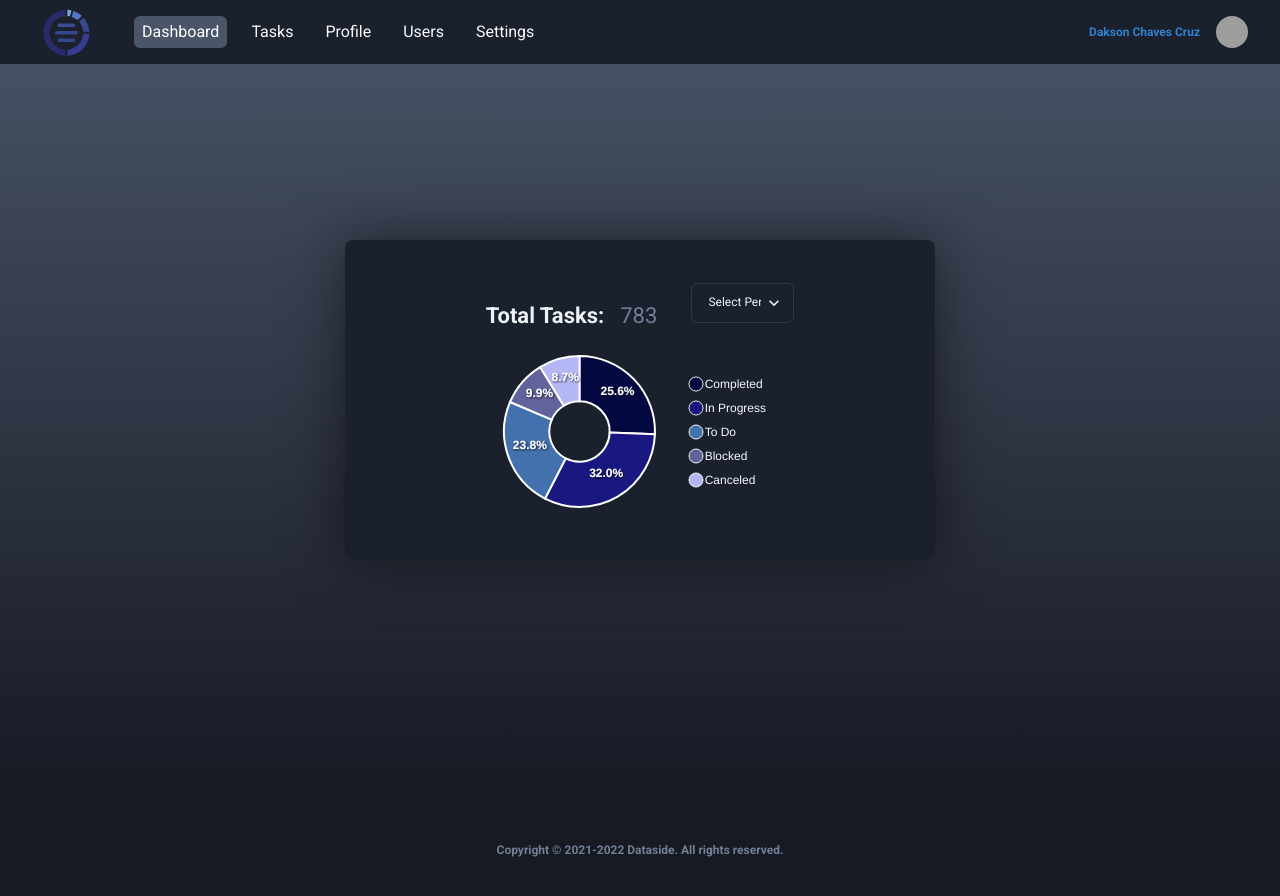
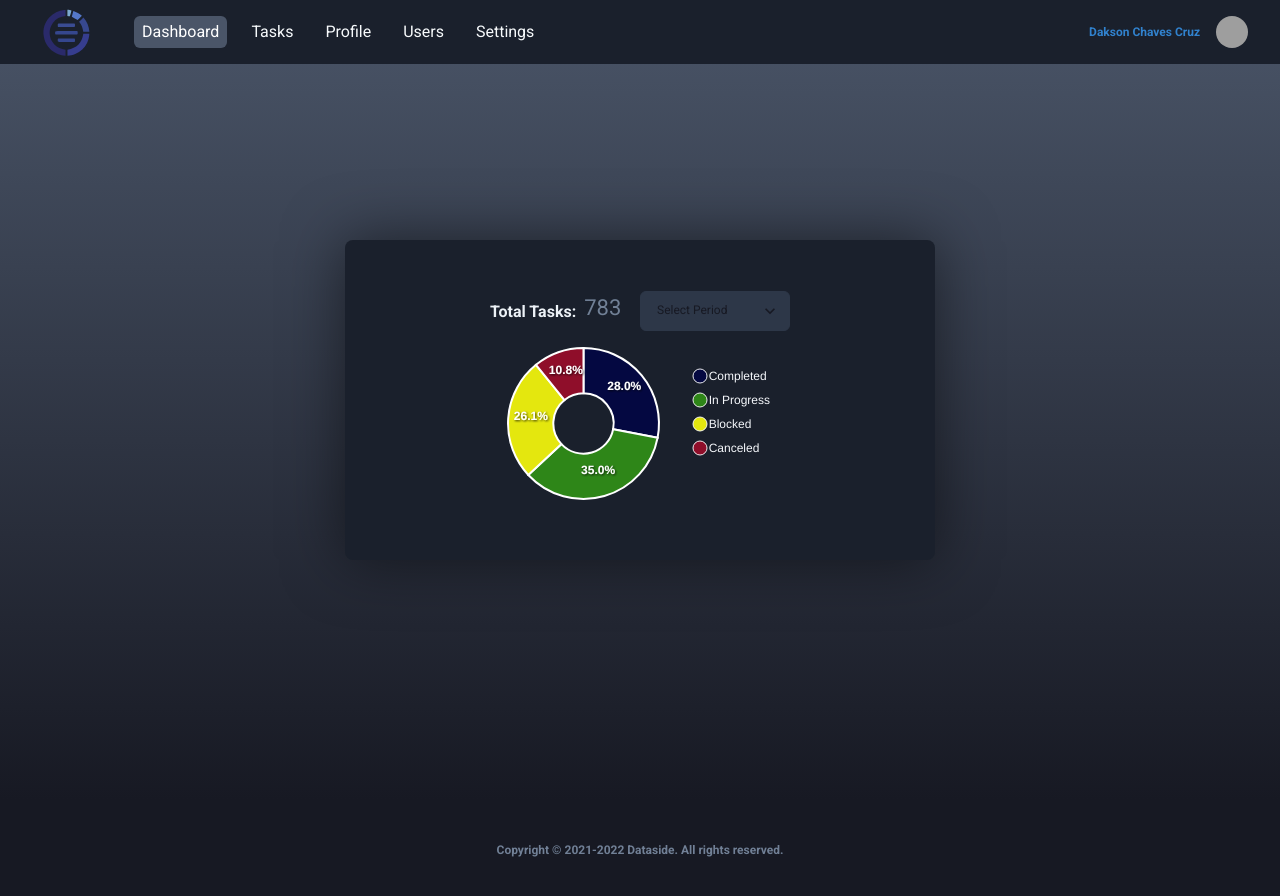
Before and after one commit to DaksonC/apptasks, a React (Vite) app: page /dashboard in a window 1280 px wide. Shown: the top 896 px of the page. Built offline with nearby package versions, Linux system fonts and the light colour scheme; grey boxes are pictures that could not be loaded.

Commit message:
refactor: GraphicCard

```diff
--- a/src/components/GraphicCard/index.tsx
+++ b/src/components/GraphicCard/index.tsx
@@ -13,8 +13,8 @@ export function GraphicCard() {
       },
       foreColor: "#f6f8fc",
     },
-    labels: ["Completed", "In Progress", "To Do", "Blocked", "Canceled"],
-    colors: ["#040841", "#191880", "#4371ad", "#62639b", "#b4b6f5"],
+    labels: ["Completed", "In Progress", "Blocked", "Canceled"],
+    colors: ["#040841", "#2e8618", "#e4e70e", "#8f0e2a"],
     responsive: [
       {
         breakpoint: 380,
@@ -113,19 +113,25 @@ export function GraphicCard() {
             h="100%"
             flexDirection="row"
           >
-            <Text fontSize="2xl" fontWeight="bold" color="gray.100" mb="4">
+            <Text
+              fontSize="md"
+              fontWeight="bold"
+              color="gray.100"
+              mb={4}
+              mr={2}
+            >
               Total Tasks:
             </Text>
-            <Text color="gray.500" m={4} fontSize="2xl">
+            <Text color="gray.500" mb={4} fontSize="2xl">
               783
             </Text>
           </Box>
           <Select
-            w="50%"
+            w="100%"
             placeholder="Select Period"
             fontSize={["md", "2xs"]}
-            color="gray.100"
-            bgColor="gray.800"
+            color="gray.900"
+            bgColor="gray.700"
             borderColor="gray.700"
             _hover={{
               borderColor: "gray.500",
@@ -139,7 +145,7 @@ export function GraphicCard() {
         <Flex as={GridItem} area="main">
           <ApexCharts
             options={options}
-            series={[44, 55, 41, 17, 15]}
+            series={[44, 55, 41, 17]}
             type="donut"
           />
         </Flex>
--- a/src/components/ModalDetailsUser/index.tsx
+++ b/src/components/ModalDetailsUser/index.tsx
@@ -65,12 +65,16 @@ export function ModalDetailsUser({ userId, isOpenModal }: IModalEditTaskProps) {
                 borderRadius="md"
               >
                 <TableCaption placement="top">
-                  <Flex flexDirection="row">
-                    <Text fontSize="md" p={2}>
+                  <Flex
+                    flexDirection="row"
+                    justifyContent="center"
+                    alignItems="center"
+                  >
+                    <Text fontSize="md" mr={2}>
                       Details of the user,
                     </Text>
-                    <Text fontSize="md" fontWeight="bold" p={2}>
-                      Dakson
+                    <Text fontSize="xl" fontWeight="bold">
+                      Dakson Chaves Cruz.
                     </Text>
                   </Flex>
                 </TableCaption>
@@ -94,10 +98,6 @@ export function ModalDetailsUser({ userId, isOpenModal }: IModalEditTaskProps) {
                     <Td isNumeric>2</Td>
                   </Tr>
                   <Tr color="gray.500">
-                    <Td>To Do</Td>
-                    <Td isNumeric>1</Td>
-                  </Tr>
-                  <Tr color="gray.500">
                     <Td>Blocked</Td>
                     <Td isNumeric>1</Td>
                   </Tr>
```
